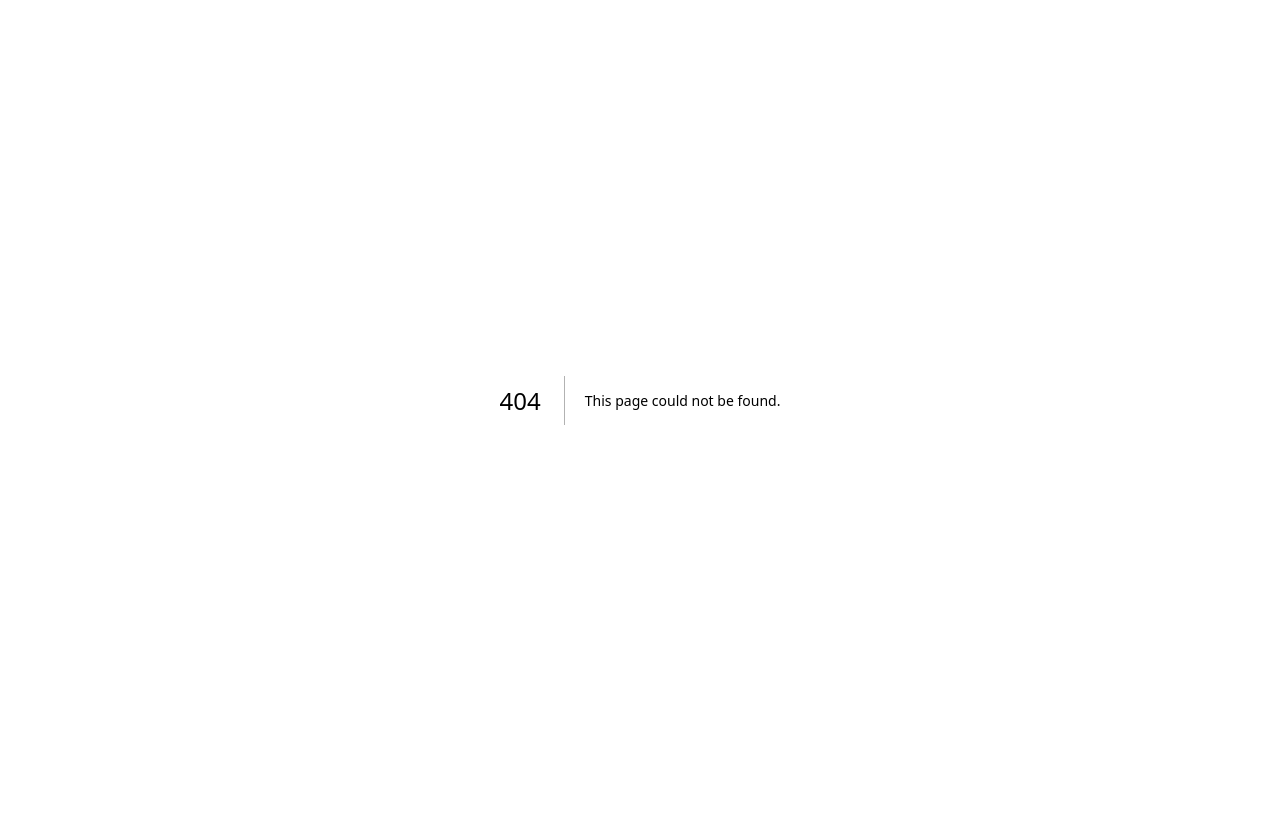
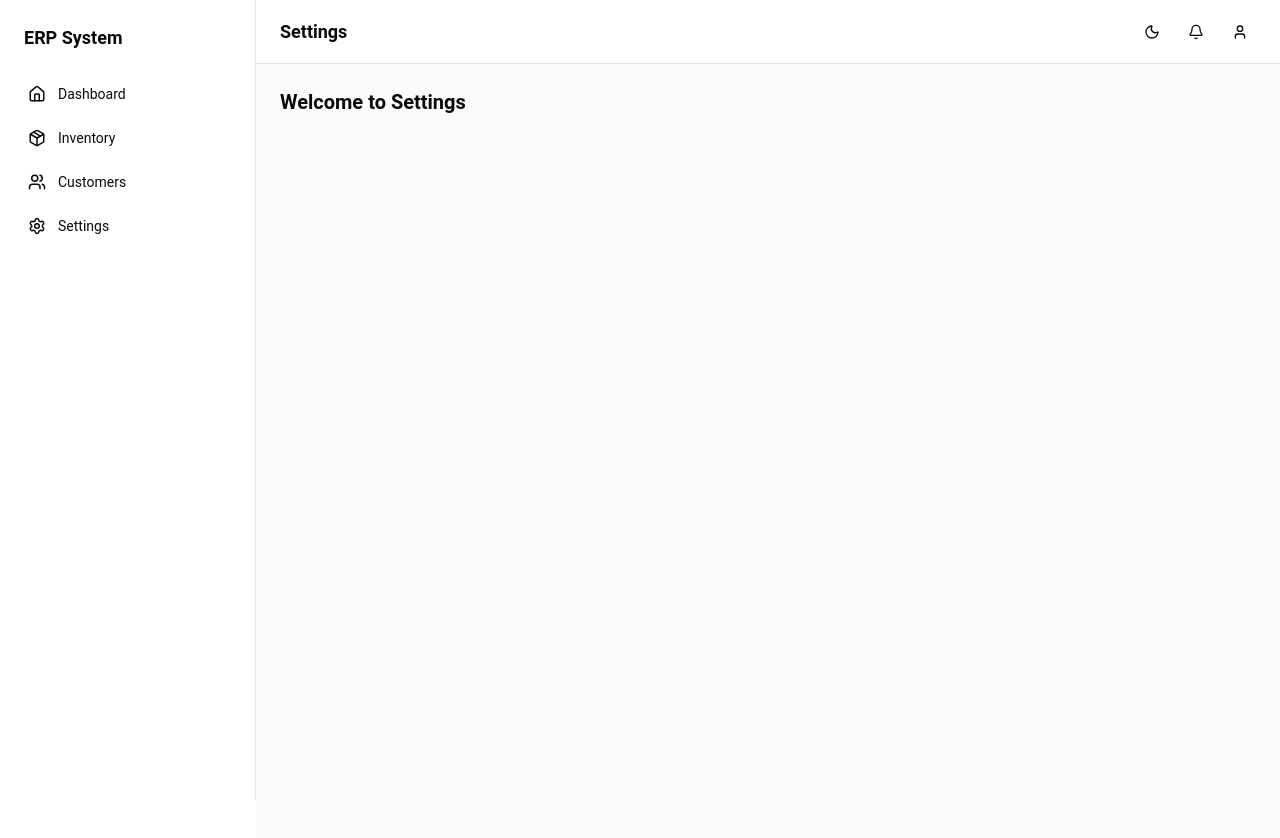
Before and after one commit to ChelakaLiyanage/ERP-System, a Next.js app: page /settings in a window 1280 px wide. Before the commit this address had no page. Shown: the top 838 px of the page. Before the commit the page ends 800 px from the top, so only its background shows below. Built offline with nearby package versions, Linux system fonts and the light colour scheme.

Commit message:
feat: implement sidebar layout with navigation and theme toggle

```diff
--- /dev/null
+++ b/src/app/customers/page.tsx
@@ -0,0 +1,9 @@
+import AppLayout from "@/components/layout/app-layout";
+
+export default function CustomersPage() {
+  return (
+    <AppLayout>
+      <div className="text-xl font-semibold">Welcome to Customers</div>
+    </AppLayout>
+  );
+}
--- a/src/app/dashboard/page.tsx
+++ b/src/app/dashboard/page.tsx
@@ -1,3 +1,11 @@
-export default function Dashboard() {
-  return <div>ERP Dashboard</div>;
+import AppLayout from "@/components/layout/app-layout"
+
+export default function DashboardPage() {
+  return (
+    <AppLayout>
+      <div className="text-xl font-semibold">
+        Welcome to Dashboard
+      </div>
+    </AppLayout>
+  )
 }
--- /dev/null
+++ b/src/app/inventory/page.tsx
@@ -0,0 +1,9 @@
+import AppLayout from "@/components/layout/app-layout";
+
+export default function InventoryPage() {
+  return (
+    <AppLayout>
+      <div className="text-xl font-semibold">Welcome to Inventory</div>
+    </AppLayout>
+  );
+}
--- a/src/app/layout.tsx
+++ b/src/app/layout.tsx
@@ -1,6 +1,7 @@
 import type { Metadata } from "next";
 import { Geist, Geist_Mono } from "next/font/google";
 import "./globals.css";
+import { ThemeProvider } from "@/components/providers/theme-provider";
 
 const geistSans = Geist({
   variable: "--font-geist-sans",
@@ -25,9 +26,12 @@ export default function RootLayout({
   return (
     <html
       lang="en"
+      suppressHydrationWarning
       className={`${geistSans.variable} ${geistMono.variable} h-full antialiased`}
     >
-      <body className="min-h-full flex flex-col">{children}</body>
+      <body className="min-h-full flex flex-col">
+        <ThemeProvider>{children}</ThemeProvider>
+      </body>
     </html>
   );
 }
--- /dev/null
+++ b/src/app/settings/page.tsx
@@ -0,0 +1,9 @@
+import AppLayout from "@/components/layout/app-layout";
+
+export default function SettingsPage() {
+  return (
+    <AppLayout>
+      <div className="text-xl font-semibold">Welcome to Settings</div>
+    </AppLayout>
+  );
+}
--- /dev/null
+++ b/src/components/layout/app-layout.tsx
@@ -0,0 +1,22 @@
+import Sidebar from "./sidebar"
+import AppBar from "./appbar"
+
+export default function AppLayout({
+  children,
+}: {
+  children: React.ReactNode
+}) {
+  return (
+    <div className="flex">
+      <Sidebar />
+
+      <div className="flex flex-1 flex-col">
+        <AppBar />
+
+        <main className="p-6 bg-muted/40 min-h-screen">
+          {children}
+        </main>
+      </div>
+    </div>
+  )
+}
--- /dev/null
+++ b/src/components/layout/appbar.tsx
@@ -0,0 +1,35 @@
+"use client";
+
+import { Bell, User } from "lucide-react";
+import { Button } from "@/components/ui/button";
+import ThemeToggle from "./theme-toggle";
+import { usePathname } from "next/navigation";
+
+const pageTitles: Record<string, string> = {
+  "/dashboard": "Dashboard",
+  "/inventory": "Inventory",
+  "/customers": "Customers",
+  "/settings": "Settings",
+};
+
+export default function AppBar() {
+  const pathname = usePathname();
+  const title = pageTitles[pathname] || "Dashboard";
+
+  return (
+    <header className="flex h-16 items-center justify-between border-b px-6">
+      <div className="text-lg font-semibold">{title}</div>
+
+      <div className="flex items-center gap-3">
+        <ThemeToggle />
+        <Button variant="ghost" size="icon">
+          <Bell size={18} />
+        </Button>
+
+        <Button variant="ghost" size="icon">
+          <User size={18} />
+        </Button>
+      </div>
+    </header>
+  );
+}
--- /dev/null
+++ b/src/components/layout/sidebar.tsx
@@ -0,0 +1,57 @@
+"use client"
+
+import Link from "next/link"
+import { Home, Package, Users, Settings } from "lucide-react"
+import { cn } from "@/lib/utils"
+
+const menuItems = [
+  {
+    title: "Dashboard",
+    href: "/dashboard",
+    icon: Home,
+  },
+  {
+    title: "Inventory",
+    href: "/inventory",
+    icon: Package,
+  },
+  {
+    title: "Customers",
+    href: "/customers",
+    icon: Users,
+  },
+  {
+    title: "Settings",
+    href: "/settings",
+    icon: Settings,
+  },
+]
+
+export default function Sidebar() {
+  return (
+    <aside className="w-64 border-r bg-background h-screen">
+      <div className="p-6 font-semibold text-lg">
+        ERP System
+      </div>
+
+      <nav className="space-y-2 px-4">
+        {menuItems.map((item) => {
+          const Icon = item.icon
+
+          return (
+            <Link
+              key={item.title}
+              href={item.href}
+              className={cn(
+                "flex items-center gap-3 rounded-lg px-3 py-2 text-sm hover:bg-muted transition"
+              )}
+            >
+              <Icon size={18} />
+              {item.title}
+            </Link>
+          )
+        })}
+      </nav>
+    </aside>
+  )
+}
--- /dev/null
+++ b/src/components/layout/theme-toggle.tsx
@@ -0,0 +1,29 @@
+"use client";
+
+import { Moon, Sun } from "lucide-react";
+import { useTheme } from "next-themes";
+import { Button } from "@/components/ui/button";
+import { useEffect, useState } from "react";
+
+export default function ThemeToggle() {
+  const { resolvedTheme, setTheme } = useTheme();
+  const [mounted, setMounted] = useState(false);
+
+  useEffect(() => {
+    setMounted(true);
+  }, []);
+
+  if (!mounted) return null;
+
+  const isDark = resolvedTheme === "dark";
+
+  return (
+    <Button
+      variant="ghost"
+      size="icon"
+      onClick={() => setTheme(isDark ? "light" : "dark")}
+    >
+      {isDark ? <Sun size={18} /> : <Moon size={18} />}
+    </Button>
+  );
+}
--- /dev/null
+++ b/src/components/providers/theme-provider.tsx
@@ -0,0 +1,17 @@
+"use client";
+
+import { ThemeProvider as NextThemesProvider } from "next-themes";
+
+export function ThemeProvider({ children }: { children: React.ReactNode }) {
+  return (
+    <NextThemesProvider
+      attribute="class"
+      defaultTheme="system"
+      enableSystem
+      enableColorScheme
+      disableTransitionOnChange
+    >
+      {children}
+    </NextThemesProvider>
+  );
+}
```
